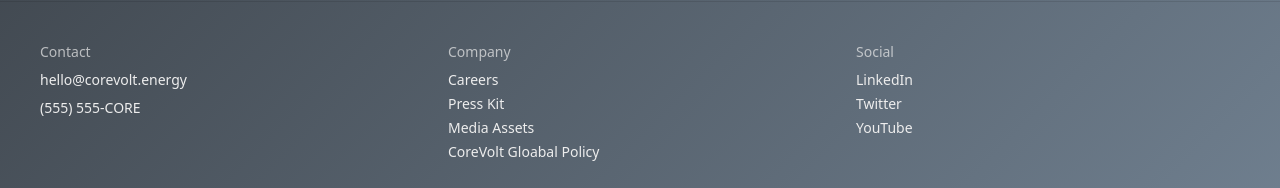
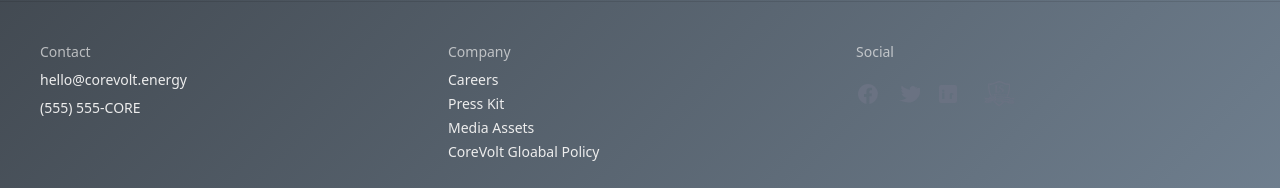
Before and after one commit to redrose4y293/CoreVolt2, a Next.js app: page / in a window 1280 px wide. Shown: the part 4250-4438 px from the top of the page. Built offline with nearby package versions, Linux system fonts and the light colour scheme.

Commit message:
adding social link

```diff
--- a/src/components/Footer.tsx
+++ b/src/components/Footer.tsx
@@ -20,11 +20,161 @@
         </div>
         <div className="space-y-2">
           <div className="text-sm text-foreground/70">Social</div>
-          <ul className="text-sm space-y-1">
-            <li><a href="#" className="hover:underline">LinkedIn</a></li>
-            <li><a href="#" className="hover:underline">Twitter</a></li>
-            <li><a href="#" className="hover:underline">YouTube</a></li>
-          </ul>
+<div className="flex items-center gap-4">
+  {/* Facebook */}
+  <a
+    href="https://facebook.com"
+    target="_blank"
+    rel="noopener noreferrer"
+    className="text-gray-500 hover:text-blue-700 transition-colors duration-300"
+    aria-label="Facebook"
+  >
+    <svg className="w-6 h-6 text-2xl" fill="currentColor" viewBox="0 0 24 24" aria-hidden="true" xmlns="http://www.w3.org/2000/svg">
+      <path d="M22 12.07C22 6.48 17.52 2 11.93 2S2 6.48 2 12.07c0 4.99 3.66 9.13 8.44 9.93v-7.03H8.08v-2.9h2.36V9.41c0-2.33 1.39-3.62 3.52-3.62 1.02 0 2.09.18 2.09.18v2.3h-1.18c-1.16 0-1.52.72-1.52 1.46v1.74h2.59l-.41 2.9h-2.18V22c4.78-.8 8.44-4.94 8.44-9.93z"/>
+    </svg>
+  </a>
+
+  {/* X / Twitter */}
+  <a
+    href="https://x.com"
+    target="_blank"
+    rel="noopener noreferrer"
+    className="text-gray-500 hover:text-blue-700 transition-colors duration-300"
+    aria-label="X"
+  >
+    <svg className="w-6 h-6 text-2xl" fill="currentColor" viewBox="0 0 24 24" aria-hidden="true" xmlns="http://www.w3.org/2000/svg">
+      <path d="M22 5.92c-.63.28-1.3.47-2 .56.72-.43 1.26-1.1 1.52-1.9-.67.4-1.4.7-2.18.86C18.6 4.34 17.73 4 16.78 4c-1.65 0-3 1.34-3 3 0 .24.03.47.08.69C10.8 7.3 8.07 6 5.74 3.54c-.32.55-.5 1.2-.5 1.87 0 1.29.65 2.43 1.66 3.07-.6 0-1.19-.18-1.7-.48v.05c0 1.78 1.26 3.26 2.91 3.59-.49.13-1 .2-1.51.2-.37 0-.73-.04-1.08-.1.73 2.28 2.85 3.93 5.36 3.98-1.96 1.54-4.44 2.45-7.14 2.45-.46 0-.91-.03-1.36-.08C6.48 19.72 9.26 20.5 12.31 20.5c7.66 0 11.86-6.14 11.86-11.86 0-.18 0-.36-.01-.54.81-.58 1.5-1.32 2.06-2.16z"/>
+    </svg>
+  </a>
+
+  {/* LinkedIn */}
+  <a
+    href="https://linkedin.com"
+    target="_blank"
+    rel="noopener noreferrer"
+    className="text-gray-500 hover:text-blue-700 transition-colors duration-300"
+    aria-label="LinkedIn"
+  >
+    <svg className="w-6 h-6 text-2xl" fill="currentColor" viewBox="0 0 24 24" aria-hidden="true" xmlns="http://www.w3.org/2000/svg">
+      <path d="M19 3A2 2 0 0 1 21 5v14a2 2 0 0 1-2 2H5a2 2 0 0 1-2-2V5a2 2 0 0 1 2-2h14zM8.34 17v-6.3H6.2V17h2.14zM7.27 9.9c.7 0 1.13-.46 1.13-1.03-.01-.59-.43-1.03-1.12-1.03-.7 0-1.13.44-1.13 1.03 0 .57.43 1.03 1.12 1.03zM18 17v-3.3c0-1.76-1-2.6-2.35-2.6-1.09 0-1.57.6-1.84 1.03V17h2.14v-3.05c0-.8.15-1.6 1.09-1.6.95 0 1.01.92 1.01 1.64V17H18z"/>
+    </svg>
+  </a>
+
+  {/* Liberty Social (inline SVG - inherits text color & hover) */}
+  <a
+    href="#"
+    aria-label="Liberty Social"
+    className="text-gray-500 hover:text-blue-700 transition-colors duration-300"
+  >
+    <svg
+      xmlns="http://www.w3.org/2000/svg"
+      viewBox="0 0 300 200"
+      fill="currentColor"
+      className="w-12 h-12 text-2xl"
+      role="img"
+      aria-hidden="false"
+    >
+      <g transform="translate(0,200) scale(0.1,-0.1)" stroke="none">
+        <path d="M1340 1799 c-19 -6 -88 -35 -154 -66 -136 -63 -216 -83 -337 -83
+l-86 0 -7 -80 c-17 -194 31 -465 116 -652 l31 -68 43 0 c24 0 44 5 44 10 0 6
+-11 32 -24 58 -72 143 -114 320 -123 517 l-6 130 79 2 c97 3 178 27 337 100
+114 53 127 57 197 57 71 0 82 -3 205 -61 148 -70 228 -93 326 -96 l69 -2 0
+-103 c0 -200 -44 -385 -146 -608 -3 -8 11 -13 40 -15 l45 -4 25 55 c82 182
+120 370 121 595 l0 160 -115 6 c-142 8 -170 15 -334 92 -126 58 -134 61 -221
+63 -49 2 -106 -1 -125 -7z m-500 -198 c0 -12 -29 -35 -36 -28 -11 10 5 37 21
+37 8 0 15 -4 15 -9z"/>
+        <path d="M1150 1536 c0 -7 14 -16 30 -19 l30 -6 0 -186 0 -185 -30 -6 c-16 -4
+-30 -13 -30 -20 0 -19 319 -21 325 -1 2 6 5 36 8 65 3 43 1 52 -12 52 -9 0
+-23 -17 -32 -39 -18 -42 -35 -49 -97 -42 l-32 3 2 182 c3 179 3 181 26 184 12
+2 22 10 22 18 0 11 -21 14 -105 14 -82 0 -105 -3 -105 -14z m107 -323 c-2 -37
+-3 -9 -3 62 0 72 1 102 3 68 2 -34 2 -93 0 -130z"/>
+        <path d="M1521 1532 c-68 -34 -94 -106 -61 -167 8 -15 46 -45 85 -68 38 -22
+78 -47 88 -55 17 -15 23 -58 9 -79 -10 -16 -57 -33 -93 -33 -24 0 -30 -4 -27
+-17 7 -40 119 -27 173 20 30 26 38 40 41 77 7 63 -19 99 -105 149 -85 50 -101
+65 -101 96 0 70 125 72 149 3 15 -43 35 -30 39 24 l3 45 -45 12 c-64 16 -116
+14 -155 -7z m97 -216 c34 -21 62 -39 62 -41 0 -2 3 -12 7 -22 4 -11 -11 -3
+-39 22 -25 22 -66 52 -91 67 -25 14 -51 37 -57 50 -11 20 -8 19 21 -8 19 -17
+62 -48 97 -68z"/>
+        <path d="M1747 1014 c-10 -11 -9 -124 2 -124 11 0 24 111 13 122 -5 5 -11 5
+-15 2z"/>
+        <path d="M1010 950 c0 -57 1 -60 24 -60 14 0 28 5 31 10 3 6 -1 10 -9 10 -12
+0 -16 11 -16 50 0 38 -4 50 -15 50 -12 0 -15 -13 -15 -60z"/>
+        <path d="M1074 994 c3 -9 6 -36 6 -60 0 -24 5 -44 10 -44 6 0 10 27 10 60 0
+48 -3 60 -16 60 -11 0 -14 -5 -10 -16z"/>
+        <path d="M1120 951 c0 -58 1 -61 25 -61 24 0 51 31 38 44 -3 3 -6 20 -7 38 -1
+28 -5 33 -28 36 -28 3 -28 3 -28 -57z"/>
+        <path d="M1200 949 c0 -60 0 -60 28 -57 26 3 35 23 10 23 -18 0 -21 24 -4 31
+20 8 21 24 1 24 -8 0 -15 5 -15 10 0 6 9 10 20 10 11 0 20 5 20 10 0 6 -13 10
+-30 10 l-30 0 0 -61z"/>
+        <path d="M1270 950 c0 -61 16 -83 22 -32 l4 27 12 -27 c6 -16 17 -28 23 -28 7
+0 8 7 3 18 -4 9 -6 36 -5 60 2 41 1 42 -29 42 l-30 0 0 -60z"/>
+        <path d="M1350 997 c10 -8 14 -26 12 -59 -2 -38 0 -48 12 -48 12 0 16 11 16
+49 0 28 5 53 11 56 15 10 18 5 31 -53 13 -55 28 -69 28 -27 0 14 7 41 14 60
+13 31 13 35 0 35 -7 0 -14 -7 -14 -15 0 -8 -4 -15 -10 -15 -5 0 -10 7 -10 15
+0 11 -12 15 -52 15 -43 -1 -50 -3 -38 -13z"/>
+        <path d="M1513 994 c-3 -8 4 -25 16 -38 25 -27 30 -56 6 -36 -22 18 -32 3 -13
+-17 9 -8 24 -13 32 -10 20 8 21 51 1 67 -8 7 -15 16 -15 21 0 5 7 6 15 3 9 -4
+15 0 15 10 0 21 -48 22 -57 0z"/>
+        <path d="M1597 1004 c-14 -14 -8 -102 8 -108 33 -12 46 4 43 58 -3 43 -6 51
+-23 54 -12 2 -24 0 -28 -4z m33 -48 c0 -19 -4 -38 -10 -41 -6 -4 -10 10 -10
+34 0 23 5 41 10 41 6 0 10 -15 10 -34z"/>
+        <path d="M1670 955 c0 -61 18 -81 48 -52 19 20 9 35 -13 17 -13 -11 -15 -7
+-15 29 0 39 13 55 23 29 2 -7 8 -10 12 -6 14 14 -5 38 -30 38 -24 0 -25 -3
+-25 -55z"/>
+        <path d="M1791 960 c-14 -63 -14 -70 -1 -70 6 0 10 7 10 15 0 8 7 15 15 15 8
+0 15 -7 15 -15 0 -8 5 -15 10 -15 13 0 13 7 -1 70 -6 30 -16 50 -24 50 -8 0
+-18 -20 -24 -50z"/>
+        <path d="M1862 953 c3 -51 6 -58 26 -61 23 -4 31 13 10 20 -8 3 -11 21 -9 51
+2 38 -1 47 -14 47 -13 0 -15 -10 -13 -57z"/>
+        <path d="M1000 845 c-107 -7 -197 -13 -199 -14 -2 0 -1 -22 3 -47 l6 -47 -97
+6 c-54 3 -120 13 -148 21 -27 8 -51 13 -54 11 -8 -8 22 -57 66 -106 l43 -47
+-50 -63 c-27 -35 -50 -67 -50 -71 0 -18 117 -33 255 -33 192 0 205 3 205 54
+l0 38 -55 -5 c-32 -3 -55 0 -55 5 0 9 36 13 310 29 l105 7 -7 91 c-3 50 -7
+112 -7 139 l-1 47 -37 -2 c-21 0 -126 -7 -233 -13z m75 -55 c8 0 11 -7 8 -19
+-5 -22 -35 -23 -44 -1 -3 8 -1 20 5 26 6 7 13 8 14 3 2 -5 10 -9 17 -9z m88
+14 c21 -8 9 -44 -15 -44 -10 0 -16 5 -13 10 3 6 1 10 -5 10 -7 0 -6 5 2 15 16
+17 13 16 31 9z m-177 -43 c0 -9 -8 -17 -18 -17 -10 0 -18 6 -18 12 0 7 -6 15
+-12 17 -8 3 -6 6 5 6 9 1 17 6 17 11 0 7 5 6 13 -1 7 -7 13 -20 13 -28z m-90
+2 c-3 -8 -6 -17 -6 -19 0 -2 -6 -4 -14 -4 -18 0 -27 25 -14 38 14 14 40 3 34
+-15z m343 -39 c-6 -8 -8 -14 -3 -15 5 0 0 -4 -11 -8 -14 -6 -22 -4 -26 8 -8
+20 11 39 33 33 14 -3 16 -7 7 -18z m-204 -4 c20 0 6 -36 -15 -37 -23 -2 -34
+24 -17 42 6 7 14 9 15 4 2 -5 10 -9 17 -9z m88 14 c21 -8 10 -40 -14 -41 -11
+-1 -17 2 -14 7 3 4 -1 11 -7 13 -10 4 -9 8 2 16 18 13 15 12 33 5z m-177 -44
+c0 -21 -29 -21 -37 0 -8 19 12 40 26 27 6 -6 11 -18 11 -27z m-279 0 c12 0 13
+-3 4 -13 -6 -8 -7 -17 -3 -21 4 -5 -2 -6 -13 -4 -24 4 -36 28 -21 44 6 7 13 8
+14 3 2 -5 11 -9 19 -9z m86 -30 c-2 -9 -13 -16 -24 -16 -12 0 -18 5 -15 13 3
+7 0 13 -6 13 -7 0 -3 6 7 14 22 16 45 1 38 -24z m84 20 c12 0 13 -3 4 -13 -6
+-8 -7 -17 -3 -21 4 -5 -2 -6 -13 -4 -24 4 -36 28 -21 44 6 7 13 8 14 3 2 -5
+11 -9 19 -9z m349 -39 c0 -10 -10 -17 -23 -17 -13 -1 -21 2 -18 6 3 5 0 12 -5
+15 -7 5 -5 11 6 20 20 14 40 2 40 -24z m-93 -11 c-6 -21 -36 -21 -44 0 -3 8
+-1 19 5 26 15 16 45 -4 39 -26z m-186 -12 c0 -20 -34 -20 -42 0 -2 7 1 19 7
+26 15 15 35 0 35 -26z m90 1 c2 -20 -29 -20 -38 1 -8 20 12 40 26 27 6 -6 12
+-18 12 -28z m-293 -1 c19 -18 9 -47 -14 -41 -31 8 -32 44 -2 52 2 1 9 -4 16
+-11z m89 -28 c-6 -22 -41 -23 -39 -2 0 9 5 22 11 28 13 14 33 -5 28 -26z
+m-127 -40 c11 0 12 -4 3 -18 -15 -23 -47 -26 -45 -4 1 21 20 44 24 31 2 -5 10
+-9 18 -9z m87 -30 c-2 -9 -13 -16 -24 -16 -12 0 -18 5 -15 13 3 7 0 13 -6 13
+-7 0 -3 6 7 14 22 16 45 1 38 -24z m84 20 c12 0 13 -3 4 -13 -6 -8 -7 -17 -3
+-21 4 -5 -2 -6 -13 -4 -24 4 -36 28 -21 44 6 7 13 8 14 3 2 -5 11 -9 19 -9z"/>
+        <path d="M1283 836 c4 -10 7 -23 7 -30 0 -10 56 -14 233 -19 232 -7 354 -16
+500 -38 68 -10 77 -14 77 -33 0 -43 -9 -46 -105 -31 -133 21 -348 35 -538 35
+l-168 0 3 -29 3 -30 207 -6 c263 -7 532 -33 567 -54 7 -5 9 -19 5 -38 l-6 -30
+-61 13 c-109 22 -246 34 -479 41 l-228 6 0 -34 0 -34 107 3 c60 2 147 -1 194
+-5 l86 -8 -109 -90 c-59 -49 -113 -92 -118 -93 -15 -5 -111 69 -202 155 -77
+73 -77 73 -133 73 l-56 0 57 -64 c61 -70 175 -170 266 -236 l57 -41 39 25 c60
+38 181 139 247 205 l59 61 64 0 64 0 -4 -37 -3 -38 90 -17 c113 -22 262 -23
+340 -2 33 8 64 19 69 24 5 5 -16 40 -48 81 -57 72 -57 72 -37 93 32 36 101
+139 101 152 0 9 -15 7 -56 -7 -68 -24 -165 -34 -219 -22 -37 8 -40 11 -37 39
+l3 30 -148 18 c-94 12 -247 20 -422 24 -256 4 -274 4 -268 -12z m1006 -166
+c30 5 56 9 58 7 1 -2 -12 -20 -31 -40 -36 -40 -65 -45 -170 -31 -42 6 -46 9
+-46 34 0 15 2 29 5 32 3 2 33 1 67 -4 38 -5 83 -4 117 2z m-545 -139 c3 -4 -3
+-16 -14 -26 -19 -18 -20 -17 -20 8 0 26 22 38 34 18z m596 -16 c37 -33 9 -40
+-165 -40 -90 0 -161 3 -157 7 4 3 18 8 32 10 16 2 26 10 28 24 3 20 8 21 123
+19 99 -2 123 -5 139 -20z m-340 -26 c0 -25 -33 -22 -38 4 -2 12 3 17 17 17 15
+0 21 -6 21 -21z"/>
+      </g>
+    </svg>
+  </a>
+</div>
         </div>
       </div>
       <div className="text-xs text-foreground/60 text-center pb-6">© {new Date().getFullYear()} CoreVolt Energy. All rights reserved.</div>
```
